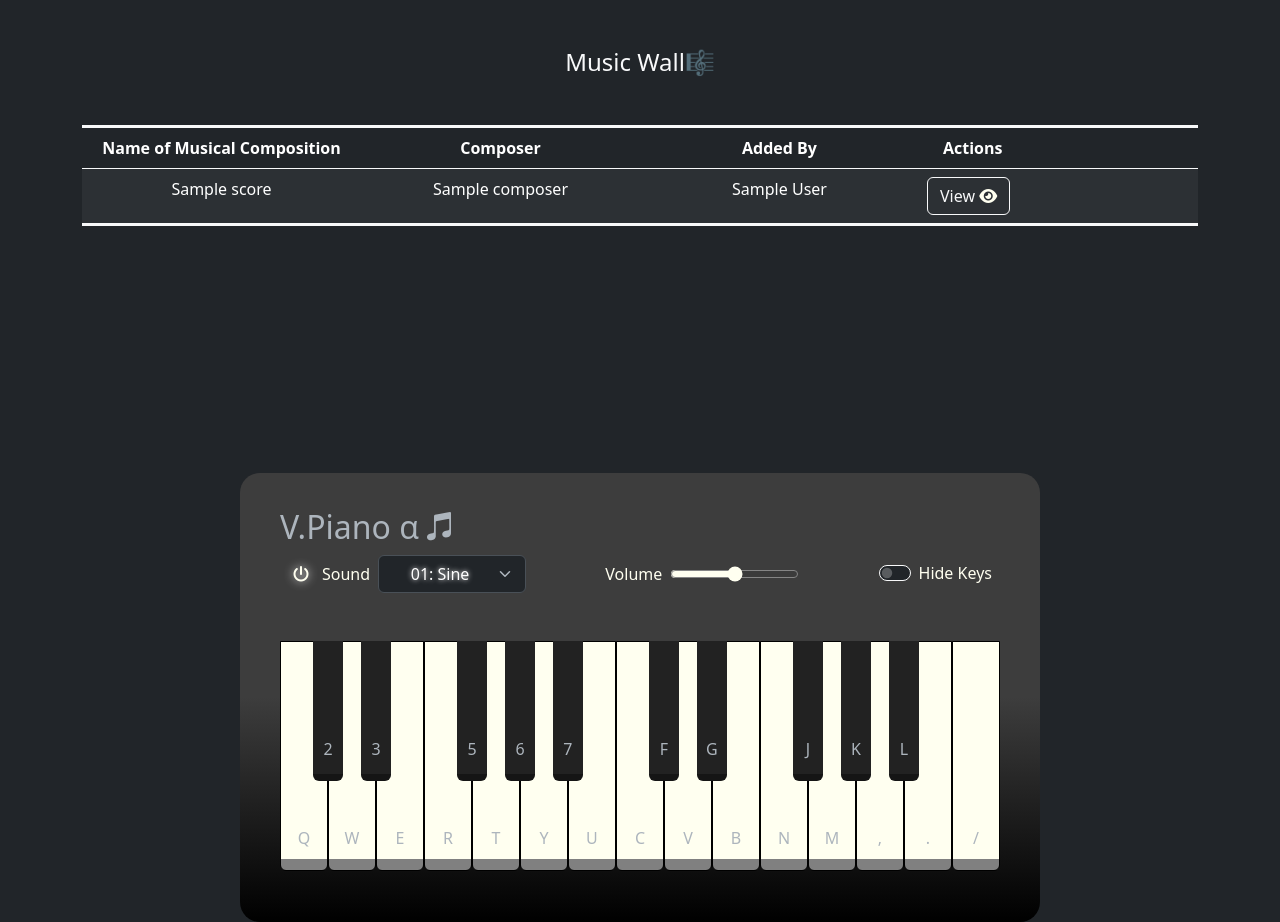
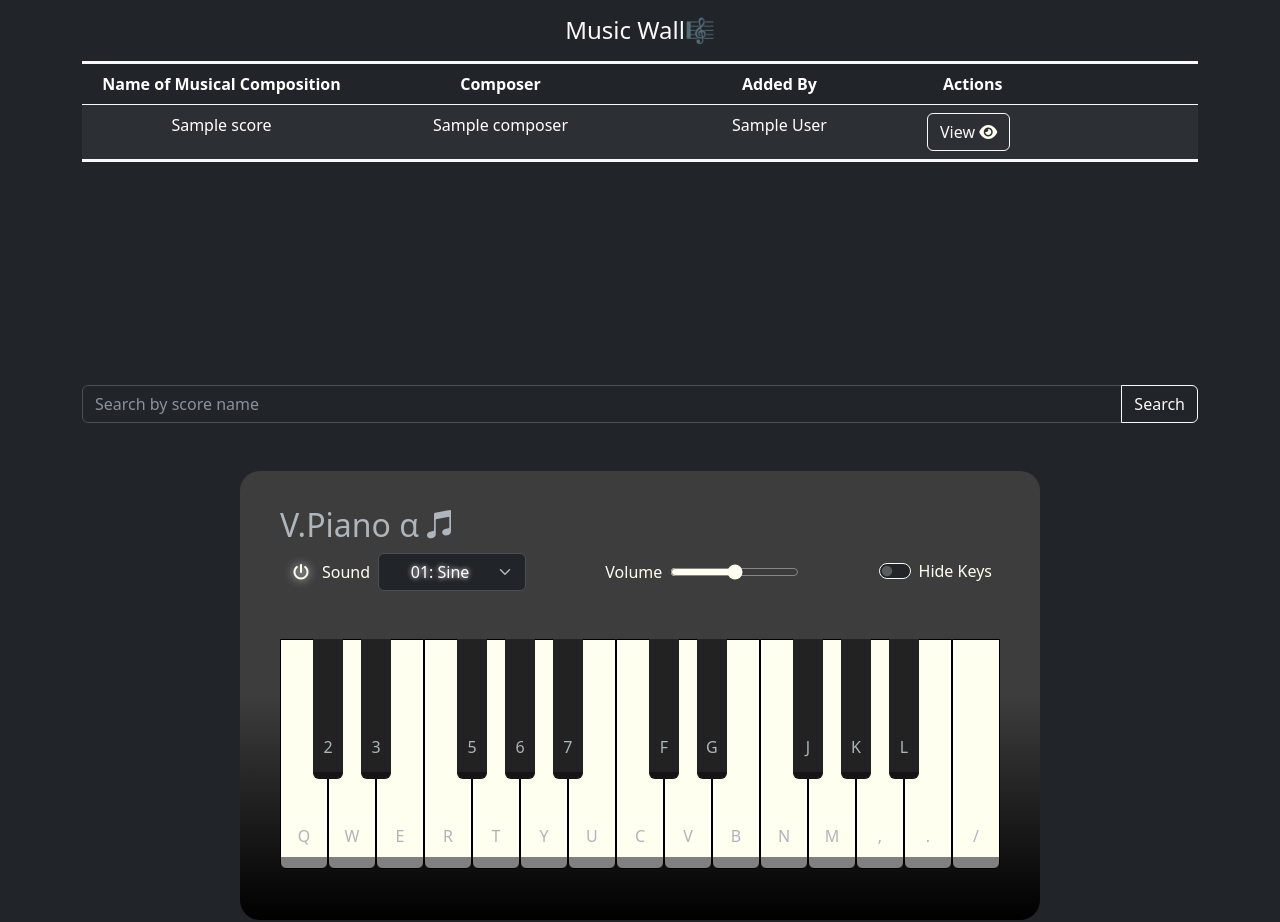
Before and after one commit to immanuelvatta/Piano, a Flask app: template flask_app/templates/dashboard.html in a window 1280 px wide. Shown: the part 62-984 px from the top of the page. Run offline with Flask 3, Linux system fonts and the light colour scheme; the template is opened without the code that fills it: most values are stand-ins (such as "Sample title", 1, 10 or a date in 2020); some libraries are stand-ins or nearby versions.

Commit message:
added search bar to dashboard

```diff
--- a/flask_app/templates/dashboard.html
+++ b/flask_app/templates/dashboard.html
@@ -28,8 +28,8 @@
 
 
 
-    <h4 class="mt-5 text-center text-light">Music Wall🎼</h4>
-    <div class="mt-5 container">
+    <h4 class="mt-3 text-center text-light">Music Wall🎼</h4>
+    <div class="mt-3 container">
         <div class="table-container">
             <table class="table table-dark table-striped table-hover table-danger border border-light border-3 border-end-0 border-start-0">
                 <thead>
@@ -59,6 +59,14 @@
                     {% endfor %}
                 </tbody>
             </table>
+        </div>
+        <div>
+            <form action="/score/search" method="post">
+                <div class="input-group text-light mt-4">
+                <input type="text" name="search_query" class="form-control " placeholder="Search by score name" aria-label="Search" aria-describedby="search-button">
+                <button class="btn btn-outline-light" type="submit" id="search-button">Search</button>
+                </div>
+            </form>
         </div>
 
     </div>
```
